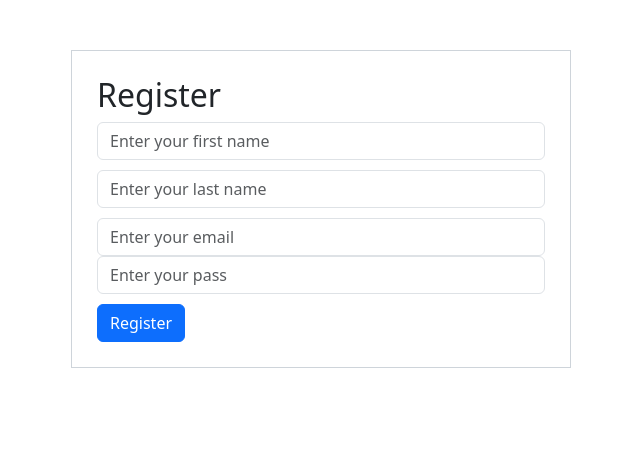
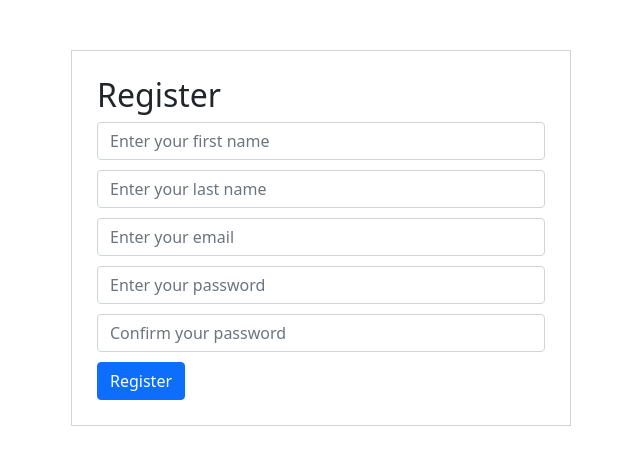
Before and after one commit to georgiana2022/react-ecommerce-website, a React (Create React App) app: page / in a window 1280 px wide. Shown: the top 464 px of the page, without its empty margins (319-959 px from the left). Built offline with nearby package versions, Linux system fonts and the light colour scheme.

Commit message:
migrate from javascript to typescript

```diff
--- a/src/App.js
+++ b/src/App.tsx
@@ -1,3 +1,4 @@
+import React from 'react';
 import logo from './logo.svg';
 import './App.css';
 
@@ -7,7 +8,7 @@ function App() {
       <header className="App-header">
         <img src={logo} className="App-logo" alt="logo" />
         <p>
-          Edit <code>src/App.js</code> and save to reload.
+          Edit <code>src/App.tsx</code> and save to reload.
         </p>
         <a
           className="App-link"
--- a/src/components/Authentication/Registration/Registration.js
+++ /dev/null
@@ -1,83 +0,0 @@
-import React, { Component } from 'react';
-import { Form, Input, Button } from 'reactstrap';
-import './Registration.scss';
-
-export default class Registration extends Component {
-
-  constructor(props) {
-    super(props);
-    this.state = {
-      firstName: this.props.value,
-      lastName: this.props.value,
-      email: this.props.value,
-      password: this.props.value
-    }
-  }
-
-  handleChange = (e) => {
-    const { name, value } = e.target;
-    console.log(name, value)
-    this.setState({
-      [name]: value
-    })
-  }
-
-  render() {
-    const { firstName, lastName, email, password} = this.state;
-    // const firstName = this.state.firstName;
-    // const lastName = this.state.lastName;
-    return (
-      <div className='registration-content'>
-        <div className='registration-container'>
-          <div className='registration-title-container'>
-            <h2>Register</h2>
-          </div>
-
-          <div className='registration-form-container'>
-            <Form>
-              <div className='first-name-item-container input-item-container'>
-                <Input
-                  type='text'
-                  name={'first-name'}
-                  value={firstName}
-                  placeholder='Enter your first name'
-                  onChange={this.handleChange}></Input>
-              </div>
-
-              <div className='last-name-item-container input-item-container'>
-                <Input
-                  type='text'
-                  name={'last-name'}
-                  value={lastName}
-                  placeholder='Enter your last name'
-                  onChange={this.handleChange}></Input>
-              </div>
-
-              <div email='email-item-container input-item-container'>
-                <Input
-                  type='email'
-                  name={'email'}
-                  value={email}
-                  placeholder='Enter your email'
-                  onChange={this.handleChange}></Input>
-              </div>
-
-              <div className='password-item-container input-item-container'>
-                <Input
-                  type='password'
-                  name={'password'}
-                  value={password}
-                  placeholder='Enter your pass'
-                  onChange={this.handleChange}></Input>
-              </div>
-
-              <div className='register-button-container'>
-                <Button color="primary">Register</Button>
-              </div>
-            </Form>
-          </div>
-        </div>
-      </div>
-    )
-  }
-}
--- /dev/null
+++ b/src/components/Authentication/Registration/Registration.tsx
@@ -0,0 +1,131 @@
+import React, { Component } from 'react';
+import { Form, Input, Button } from 'reactstrap';
+import './Registration.scss';
+
+interface IProps {
+}
+
+interface IRegistrationState {
+  firstName?: string;
+  lastName?: string;
+  email?: string;
+  password?: string
+}
+export class Registration extends Component<IProps, IRegistrationState> {
+  constructor(props: IProps) {
+    super(props);
+    this.state = {
+      firstName: '',
+      //lastName: '',
+      //email: '',
+      //password: ''
+    }
+  }
+
+  handleChange = (e: any) => {
+    const { name, value } = e.target;
+    console.log(name, value)
+    this.setState({
+      [name]: value
+    })
+  }
+
+private isFormValid(user: User): boolean {
+  if(user.firstName === '' || (user.firstName && user.firstName.length <= 2)) {
+    this.setState({
+      fieldValidationErrorMessage: 'This field requires more than 2 characters.'
+    });
+    return false;
+  }
+
+  if(user.lastName === '' || (user.lastName && user.lastName.length <= 2)) {
+    this.setState({
+      fieldValidationErrorMessage: 'This field requires more than 2 characters.'
+    });
+    return false;
+  }
+
+  if(!Validationuser.firstName === '' || (user.firstName && user.firstName.length <= 2)) {
+    this.setState({
+      fieldValidationErrorMessage: 'This field requires more than 2 characters.'
+    });
+    return false;
+  }
+}
+
+
+
+  render() {
+    const { firstName, lastName, email, password, confirmPassword, fieldValidationErrorMessage} = this.state;
+    // const firstName = this.state.firstName;
+    // const lastName = this.state.lastName;
+    return (
+      <div className='registration-content'>
+        <div className='registration-container'>
+          <div className='registration-title-container'>
+            <h2>Register</h2>
+          </div>
+
+          <div className='registration-form-container'>
+            <Form>
+              <div className='first-name-item-container input-item-container'>
+                <Input
+                  type='text'
+                  name={'first-name'}
+                  value={firstName}
+                  placeholder='Enter your first name'
+                  onChange={this.handleChange}
+                  />
+              </div>
+
+              <div className='last-name-item-container input-item-container'>
+                <Input
+                  type='text'
+                  name={'last-name'}
+                  value={lastName}
+                  placeholder='Enter your last name'
+                  onChange={this.handleChange}
+                  />
+              </div>
+
+              <div className='email-item-container input-item-container'>
+                <Input
+                  type='email'
+                  name={'email'}
+                  value={email}
+                  placeholder='Enter your email'
+                  onChange={this.handleChange}
+                  />
+              </div>
+
+              <div className='password-item-container input-item-container'>
+                <Input
+                  type='password'
+                  name={'password'}
+                  value={password}
+                  placeholder='Enter your password'
+                  onChange={this.handleChange}
+                  />
+              </div>
+
+              <div className='confirm-password-item-container input-item-container'>
+                <Input
+                  type='password'
+                  name={'confirmPassword'}
+                  value={confirmPassword}
+                  placeholder='Confirm your password'
+                  onChange={this.handleChange}
+                  />
+              </div>
+
+              <div className='register-button-container'>
+                <Button color="primary" onClick={this.save}>Register</Button>
+              </div>
+              <div>{fieldValidationErrorMessage}</div>
+            </Form>
+          </div>
+        </div>
+      </div>
+    )
+  }
+}
--- /dev/null
+++ b/src/react-app-env.d.ts
@@ -0,0 +1 @@
+/// <reference types="react-scripts" />
--- a/src/reportWebVitals.js
+++ b/src/reportWebVitals.ts
@@ -1,4 +1,6 @@
-const reportWebVitals = onPerfEntry => {
+import { ReportHandler } from 'web-vitals';
+
+const reportWebVitals = (onPerfEntry?: ReportHandler) => {
   if (onPerfEntry && onPerfEntry instanceof Function) {
     import('web-vitals').then(({ getCLS, getFID, getFCP, getLCP, getTTFB }) => {
       getCLS(onPerfEntry);
```
Also changed, not shown: package.json (+8 -3 lines), src/index.tsx (renamed from src/index.js, +12 -2 lines), tsconfig.json (added, +26 -0 lines), src/setupTests.ts (renamed from src/setupTests.js), 2 other files (tests, documents, lock files or other folders).
